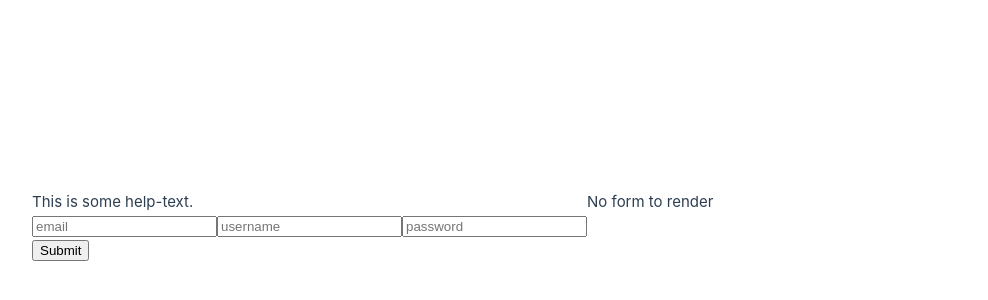
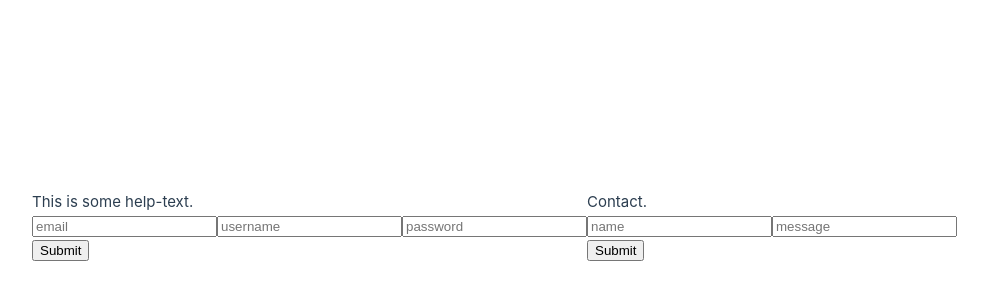
Before and after one commit to WinterIsCoding23/udemy-vue3, a Vue app in the folder section6/slots/: page / in a window 1280 px wide. Shown: the part 174-474 px from the top of the page, without its empty margins (53-1041 px from the left). Built offline with nearby package versions, Linux system fonts and the light colour scheme.

Commit message:
copy form-content from first form into second form

```diff
--- a/section6/slots/src/App.vue
+++ b/section6/slots/src/App.vue
@@ -1,7 +1,7 @@
 <!-- the component can be named "AppForm" or "appForm" or "app-Form" -->
 <template>
-  <app-Form
-    ><div class="help"><p>This is some help-text.</p></div>
+  <app-Form>
+    <div class="help"><p>This is some help-text.</p></div>
     <div class="fields">
       <input type="text" placeholder="email" />
       <input type="text" placeholder="username" />
@@ -12,7 +12,16 @@
     </div>
   </app-Form>
 
-  <app-form></app-form>
+  <app-form>
+    <div class="help"><p>Contact.</p></div>
+    <div class="fields">
+      <input type="text" placeholder="name" />
+      <input type="text" placeholder="message" />
+    </div>
+    <div class="buttons">
+      <button type="submit">Submit</button>
+    </div>
+  </app-form>
 </template>
 
 <script>
```
